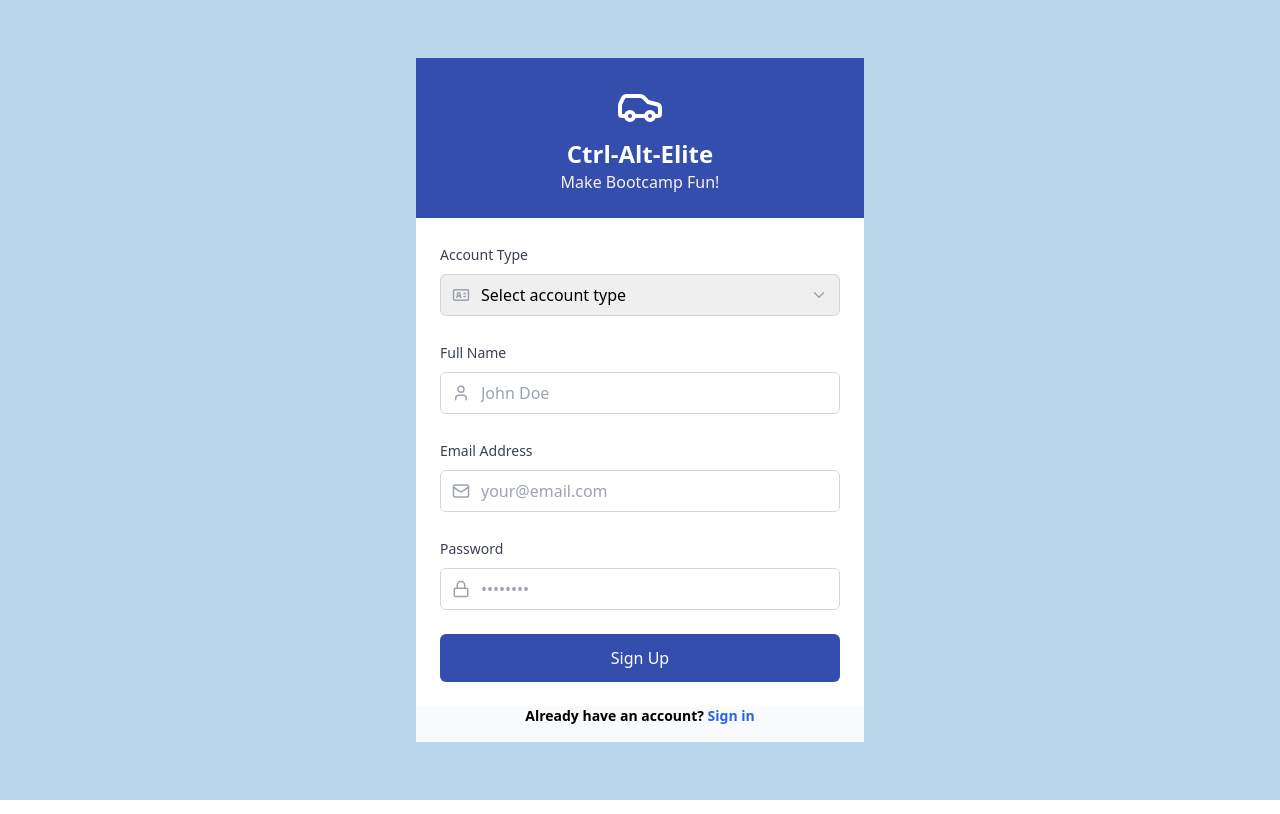
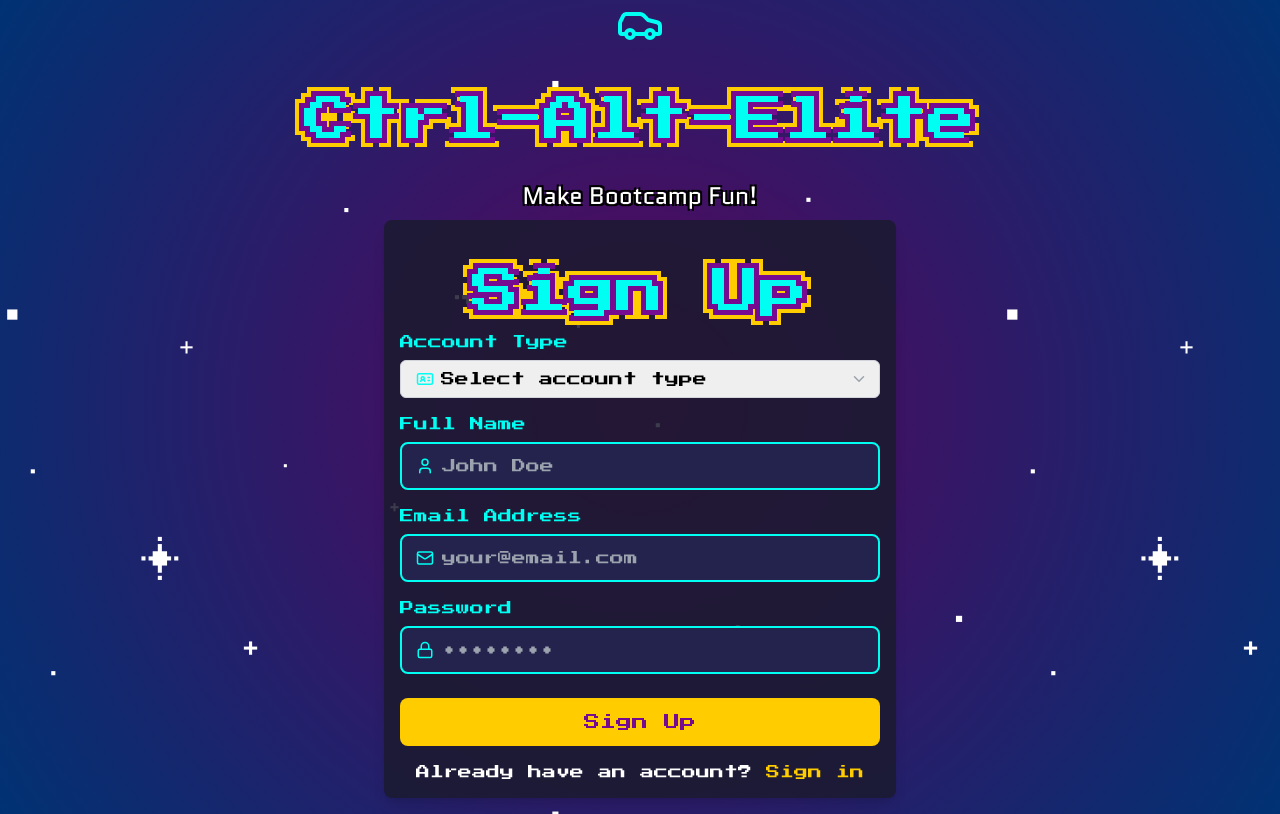
Before and after one commit to faithscript/App-Dev-Club-Management-Platform, a React (Vite) app: page /signup in a window 1280 px wide. Built offline with nearby package versions, Linux system fonts and the light colour scheme.

Commit message:
Made signup page match project theme

```diff
--- a/src/pages/SignupPage.tsx
+++ b/src/pages/SignupPage.tsx
@@ -44,25 +44,29 @@ const SignupPage = () => {
   };
 
   return (
-    <div className="min-h-screen bg-[#BAD6EB] flex items-center justify-center p-4">
-      <div className="bg-white rounded-lg max-w-md w-full">
-        {/* Header with car */}
-        <div className="bg-[#334EAC] p-6 flex flex-col items-center">
-          <Car size={48} className="text-white mb-2" />
-          <h1 className="text-2xl font-bold text-white">Ctrl-Alt-Elite</h1>
-          <p className="text-[#F7F2EB]">Make Bootcamp Fun!</p>
-        </div>
+    <div className="home">
+      {/* Header with car */}
+      <div
+        className="cover flex flex-col items-center justify-center"
+        style={{ minHeight: "20vh" }}
+      >
+        <Car size={48} className="text-[var(--c3)] mb-1" />
+        <h3>Ctrl-Alt-Elite</h3>
+        <p className="desc text-center p-2">Make Bootcamp Fun!</p>
+      </div>
 
+      <div className="bg-[rgba(26,26,46,0.85)] rounded-lg shadow-lg w-full max-w-lg mx-auto p-4 mb-4">
+        <h3 className="header text-center text-2xl mb-4">Sign Up</h3>
         {/* Signup Form */}
-        <form onSubmit={handleSubmit} className="p-6 space-y-6">
+        <form onSubmit={handleSubmit} className="flex flex-col gap-4">
           {/* Account Type */}
           <div>
-            <label className="text-sm font-medium text-gray-700">
+            <label className="block text-[var(--c3)] font-['Press_Start_2P'] text-sm mb-2">
               Account Type
             </label>
-            <div className="relative mt-2">
-              <div className="absolute inset-y-0 left-0 flex items-center pl-3 pointer-events-none">
-                <IdCard size={18} className="text-gray-400" />
+            <div className="relative">
+              <div className="absolute left-4 top-1/2 transform -translate-y-1/2">
+                <IdCard size={18} className="text-[var(--c3)]" />
               </div>
               <select
                 id="accountType"
@@ -70,7 +74,7 @@ const SignupPage = () => {
                 onChange={(e) =>
                   setFormData({ ...formData, accountType: e.target.value })
                 }
-                className="pl-10 w-full rounded-md border border-gray-300 py-2 px-3 appearance-none"
+                className="pl-10 w-full rounded-md border border-gray-300 py-2 px-3 appearance-none font-['Press_Start_2P'] text-sm"
                 required
               >
                 <option value="" className="text-gray-400" disabled>
@@ -94,12 +98,12 @@ const SignupPage = () => {
 
           {/* Full Name */}
           <div>
-            <label className="text-sm font-medium text-gray-700">
+            <label className="block text-[var(--c3)] font-['Press_Start_2P'] text-sm mb-2">
               Full Name
             </label>
-            <div className="relative mt-2">
-              <div className="absolute inset-y-0 left-0 flex items-center pl-3">
-                <User size={18} className="text-gray-400" />
+            <div className="relative">
+              <div className="absolute left-4 top-1/2 transform -translate-y-1/2">
+                <User size={18} className="text-[var(--c3)]" />
               </div>
               <input
                 type="text"
@@ -108,7 +112,7 @@ const SignupPage = () => {
                 onChange={(e) =>
                   setFormData({ ...formData, fullName: e.target.value })
                 }
-                className="input pl-10 w-full rounded-md border border-gray-300 py-2 px-3"
+                className="w-full pl-10 py-3 px-3 rounded-lg border-2 border-[var(--c3)] bg-[#23234d] text-[var(--c3)] focus:outline-none font-['Press_Start_2P'] text-sm appearance-none"
                 placeholder="John Doe"
                 required
               />
@@ -117,12 +121,12 @@ const SignupPage = () => {
 
           {/* Email */}
           <div>
-            <label className="text-sm font-medium text-gray-700">
+            <label className="block text-[var(--c3)] font-['Press_Start_2P'] text-sm mb-2">
               Email Address
             </label>
-            <div className="relative mt-2">
-              <div className="absolute inset-y-0 left-0 flex items-center pl-3">
-                <Mail size={18} className="text-gray-400" />
+            <div className="relative">
+              <div className="absolute left-4 top-1/2 transform -translate-y-1/2">
+                <Mail size={18} className="text-[var(--c3)]" />
               </div>
               <input
                 id="email"
@@ -130,7 +134,7 @@ const SignupPage = () => {
                 onChange={(e) =>
                   setFormData({ ...formData, email: e.target.value })
                 }
-                className="pl-10 w-full rounded-md border border-gray-300 py-2 px-3"
+                className="w-full pl-10 py-3 px-3 rounded-lg border-2 border-[var(--c3)] bg-[#23234d] text-[var(--c3)] focus:outline-none font-['Press_Start_2P'] text-sm"
                 placeholder="your@email.com"
                 required
               />
@@ -139,12 +143,12 @@ const SignupPage = () => {
 
           {/* Password */}
           <div>
-            <label className="text-sm font-medium text-gray-700">
+            <label className="block text-[var(--c3)] font-['Press_Start_2P'] text-sm mb-2">
               Password
             </label>
-            <div className="relative mt-2">
-              <div className="absolute inset-y-0 left-0 flex items-center pl-3">
-                <Lock size={18} className="text-gray-400" />
+            <div className="relative">
+              <div className="absolute left-4 top-1/2 transform -translate-y-1/2">
+                <Lock size={18} className="text-[var(--c3)]" />
               </div>
               <input
                 id="password"
@@ -153,7 +157,7 @@ const SignupPage = () => {
                 onChange={(e) =>
                   setFormData({ ...formData, password: e.target.value })
                 }
-                className="pl-10 w-full rounded-md border border-gray-300 py-2 px-3"
+                className="w-full pl-10 py-3 px-3 rounded-lg border-2 border-[var(--c3)] bg-[#23234d] text-[var(--c3)] focus:outline-none font-['Press_Start_2P'] text-sm"
                 placeholder="••••••••"
                 required
               />
@@ -161,15 +165,19 @@ const SignupPage = () => {
           </div>
 
           {/* Submit Button */}
-          <div>
+          <div className="mt-2">
             <button
               type="submit"
               disabled={isSigningUp}
-              className="w-full rounded-md bg-[#334EAC] py-3 text-white font-medium hover:bg-[#081F5C] flex items-center justify-center"
+              className={`w-full rounded-lg bg-[var(--c2)] text-[var(--c1)] py-3 px-6 font-['Press_Start_2P'] text-base flex justify-center items-center transition-all duration-200 ${
+                isSigningUp
+                  ? "opacity-70 cursor-not-allowed"
+                  : "hover:shadow-lg"
+              }`}
             >
               {isSigningUp ? (
                 <>
-                  <Loader2 className="size-5 animate-spin" />
+                  <Loader2 className="animate-spin mr-2" size={20} />
                   Loading...
                 </>
               ) : (
@@ -180,10 +188,13 @@ const SignupPage = () => {
         </form>
 
         {/* Already have an account */}
-        <div className="bg-gray-50 pb-4 text-center font-bold">
-          <p className="text-sm">
+        <div className="mt-4 text-center">
+          <p className="font-['Press_Start_2P'] text-sm text-white">
             Already have an account?{" "}
-            <Link to="/login" className="text-blue-600 hover:text-blue-800">
+            <Link
+              to="/login"
+              className="text-[var(--c2)] no-underline hover:text-[var(--c2)]"
+            >
               Sign in
             </Link>
           </p>
```
